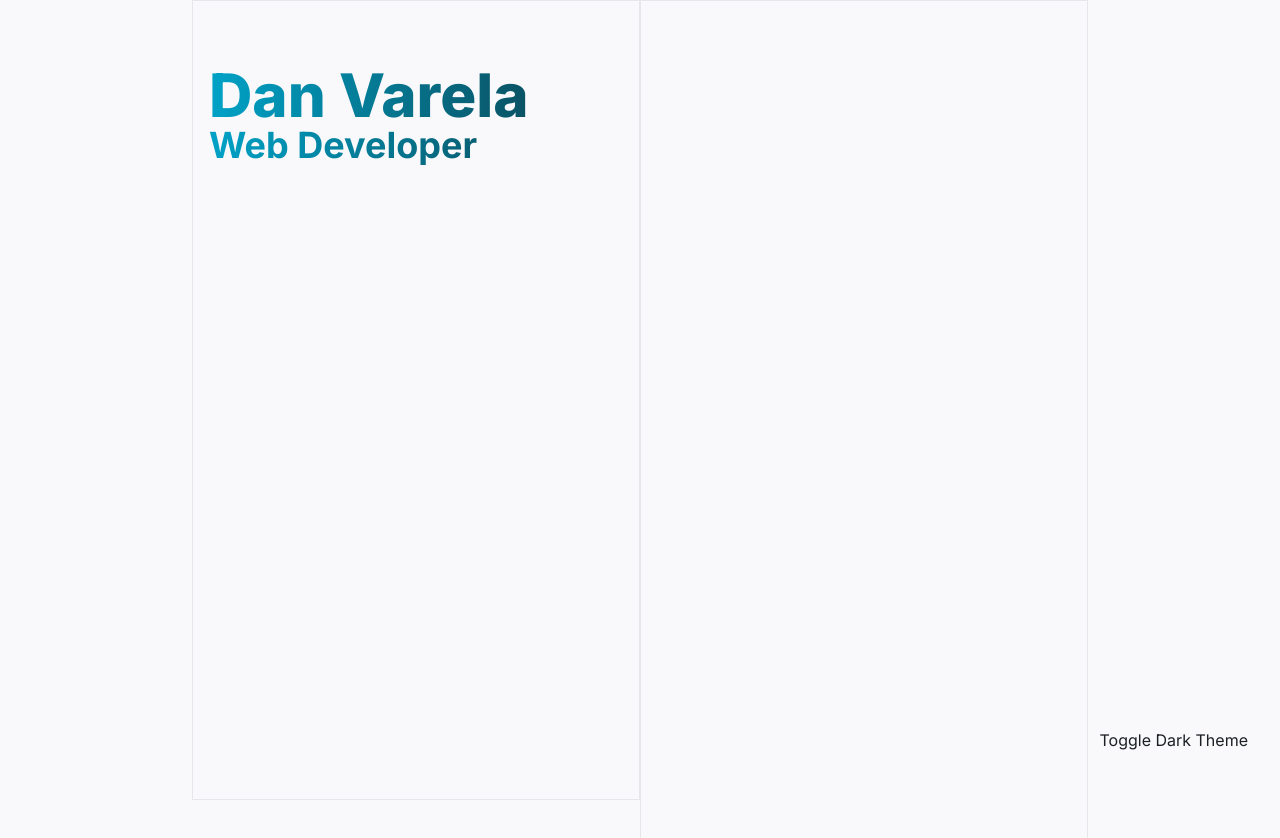
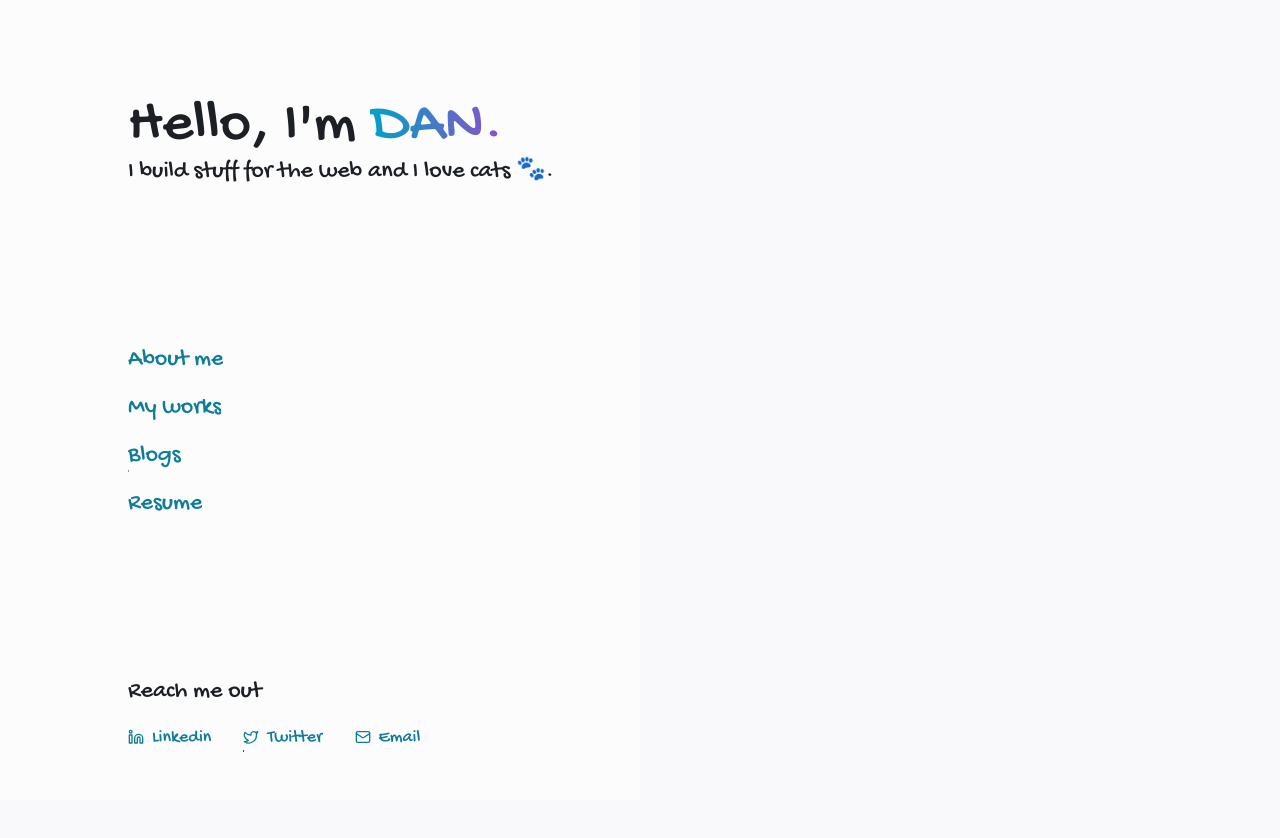
Before and after one commit to danjvarela/portfolio-website, a Next.js app: page / in a window 1280 px wide. Shown: the top 838 px of the page. After the commit the page ends 800 px from the top, so only its background shows below. Built offline with nearby package versions, Linux system fonts and the light colour scheme.

Commit message:
update main layout

```diff
--- a/app/layout.tsx
+++ b/app/layout.tsx
@@ -1,10 +1,10 @@
 import { cn } from "@/lib/utils";
 import "./globals.css";
 import type { Metadata } from "next";
-import { Inter } from "next/font/google";
+import { Gochi_Hand } from "next/font/google";
 import Providers from "./providers";
 
-const inter = Inter({ subsets: ["latin"] });
+const gochi = Gochi_Hand({ subsets: ["latin"], weight: "400" });
 
 export const metadata: Metadata = {
   title: "Dan Varela",
@@ -20,7 +20,7 @@ export default function RootLayout({
     <html lang="en" suppressHydrationWarning>
       <body
         className={cn(
-          inter.className,
+          gochi.className,
           "dark:text-rx-slatedark12 text-rx-slatelight12",
           "dark:bg-rx-slatedark2 bg-rx-slatelight2",
         )}
--- a/app/page.tsx
+++ b/app/page.tsx
@@ -1,26 +1,59 @@
-import ThemeSwitcher from "@/components/theme-switcher";
+import GradientText from "@/components/gradient-text";
+import NavLink from "@/components/home/nav-link";
 import { cn } from "@/lib/utils";
+import { Linkedin, LucideProps, Twitter, Mail } from "lucide-react";
+
+const iconProps: LucideProps = {
+  className: "w-4 h-4 mb-[2px]",
+};
 
 export default function Home() {
   return (
     <>
-      <div className="fixed w-[28rem] h-screen border right-1/2 pt-16 px-4">
       <div
         className={cn(
-            "font-extrabold text-transparent text-6xl bg-clip-text bg-gradient-to-r from-rx-cyanlight9 to-rx-cyanlight12",
-            "dark:from-rx-cyandark9 dark:to-rx-cyandark12",
+          "fixed inset-0 w-1/2 dark:bg-rx-slatedark1 bg-rx-slatelight1",
+          "flex justify-end",
         )}
       >
-          Dan Varela
+        <div className="w-full max-w-lg h-full pt-24 pb-12 flex flex-col justify-between">
+          <div>
+            <div className="text-6xl">
+              Hello, I'm <GradientText>DAN.</GradientText>
             </div>
-        <div className="font-bold text-transparent text-4xl bg-clip-text bg-gradient-to-r from-rx-cyanlight9 to-rx-cyanlight12">
-          Web Developer
+            <div className="text-2xl">
+              I build stuff for the web and I love cats &#x1F43E;.
             </div>
           </div>
 
-      <div className="w-[28rem] h-[300vh] border ml-[50%]"></div>
-      <div className="fixed bottom-12 right-8">
-        <ThemeSwitcher />
+          <div className="flex flex-col gap-4">
+            <NavLink text="About me" />
+            <NavLink text="My works" />
+            <NavLink text="Blogs" />
+            <NavLink text="Resume" />
+          </div>
+
+          <div className="flex flex-col gap-4">
+            <div className="text-2xl">Reach me out</div>
+            <div className="flex gap-8">
+              <NavLink
+                text="Linkedin"
+                className="text-lg"
+                icon={<Linkedin {...iconProps} />}
+              />
+              <NavLink
+                text="Twitter"
+                className="text-lg"
+                icon={<Twitter {...iconProps} />}
+              />
+              <NavLink
+                text="Email"
+                className="text-lg"
+                icon={<Mail {...iconProps} />}
+              />
+            </div>
+          </div>
+        </div>
       </div>
     </>
   );
--- /dev/null
+++ b/components/gradient-text.tsx
@@ -0,0 +1,22 @@
+import { cn } from "@/lib/utils";
+import { ComponentProps } from "react";
+
+export default function GradientText({
+  children,
+  className,
+  ...props
+}: ComponentProps<"span">) {
+  return (
+    <span
+      className={cn(
+        "bg-gradient-to-r from-rx-cyanlight9 to-rx-purplelight9",
+        "dark:from-rx-cyandark9 dark:to-rx-purpledark9",
+        "inline-block text-transparent bg-clip-text",
+        className,
+      )}
+      {...props}
+    >
+      {children}
+    </span>
+  );
+}
--- /dev/null
+++ b/components/home/nav-link.tsx
@@ -0,0 +1,37 @@
+import { cn } from "@/lib/utils";
+import Link from "next/link";
+import { ComponentProps } from "react";
+
+type Props = Omit<ComponentProps<typeof Link>, "href" | "children"> & {
+  href?: string;
+  text: string;
+  icon?: JSX.Element
+};
+
+export default function NavLink({
+  className,
+  text,
+  href,
+  style,
+  icon,
+  ...props
+}: Props) {
+  return (
+    <Link
+      href={href || ""}
+      className={cn(
+        "flex gap-2 items-center",
+        "text-2xl transition-colors text-rx-cyanlight11 hover:text-rx-cyanlight12 relative w-fit",
+        "dark:text-rx-cyandark11 dark:hover:text-rx-cyandark12 overflow-hidden",
+        "before:absolute before:block before:w-full before:h-[2px] before:bottom-0 before:left-0 before:-translate-x-full",
+        "before:bg-rx-cyanlight12 dark:before:bg-rx-cyandark12",
+        "before:hover:translate-x-0 before:transition-transform",
+        className,
+      )}
+      {...props}
+    >
+      {icon}
+      {text}
+    </Link>
+  );
+}
--- a/lib/utils.ts
+++ b/lib/utils.ts
@@ -4,3 +4,5 @@ import { twMerge } from "tailwind-merge";
 export function cn(...args: ClassValue[]) {
   return twMerge(clsx(...args));
 }
+
+export const gradient = ""
--- a/package.json
+++ b/package.json
@@ -10,6 +10,7 @@
     "prettier": "pnpm exec prettier . --write"
   },
   "dependencies": {
+    "@radix-ui/react-separator": "^1.0.3",
     "@radix-ui/react-slot": "^1.0.2",
     "@types/node": "20.5.7",
     "@types/react": "18.2.21",
@@ -18,6 +19,7 @@
     "clsx": "^2.0.0",
     "eslint": "8.48.0",
     "eslint-config-next": "13.4.19",
+    "lucide-react": "^0.294.0",
     "next": "13.4.19",
     "next-themes": "^0.2.1",
     "react": "18.2.0",
--- a/tailwind.config.ts
+++ b/tailwind.config.ts
@@ -27,6 +27,11 @@ const rColors = {
   ...renameKeys("slate", radixColors.slateA),
   ...renameKeys("slate", radixColors.slateDark, "dark"),
   ...renameKeys("slate", radixColors.slateDarkA, "dark"),
+
+  ...renameKeys("purple", radixColors.purple),
+  ...renameKeys("purple", radixColors.purpleA),
+  ...renameKeys("purple", radixColors.purpleDark, "dark"),
+  ...renameKeys("purple", radixColors.purpleDarkA, "dark"),
 };
 
 const config: Config = {
```
Also changed, not shown: 1 other file (tests, documents, lock files or other folders). Lines whose indentation alone changed are shown as unchanged.
